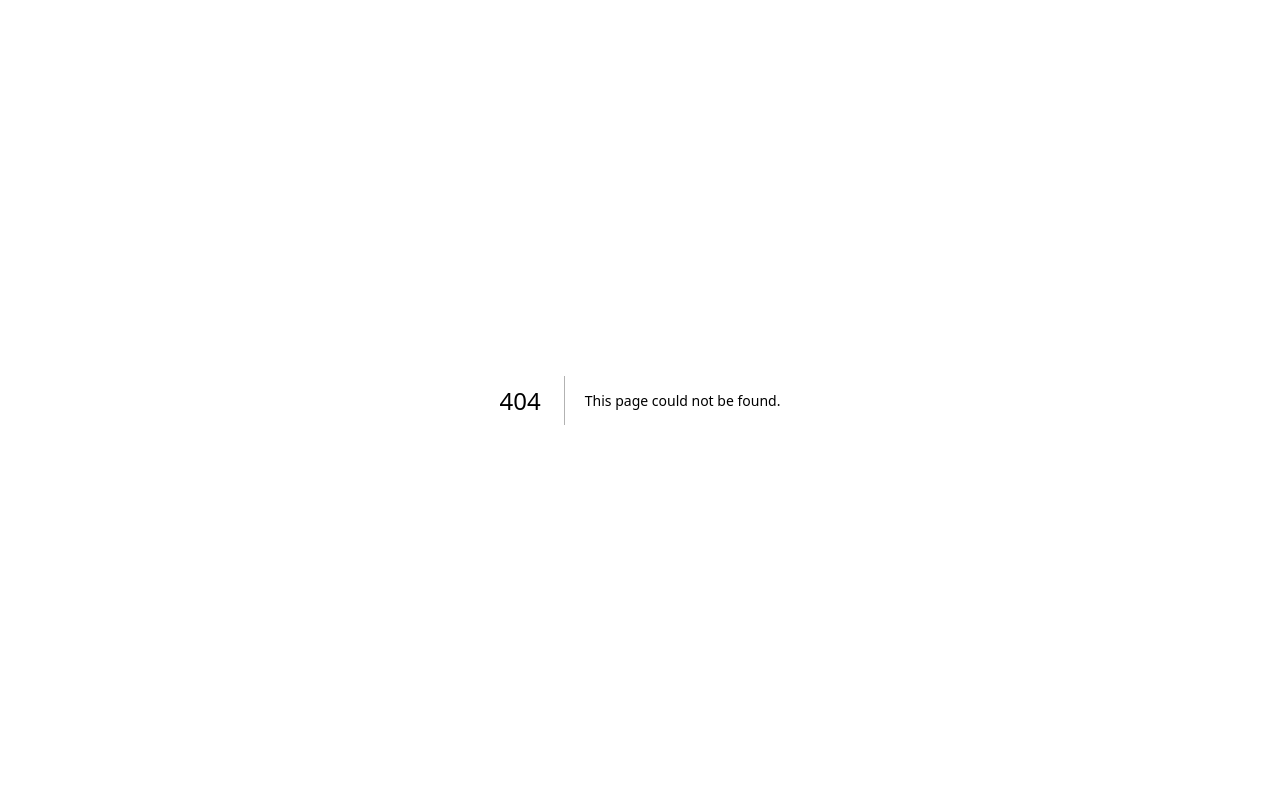
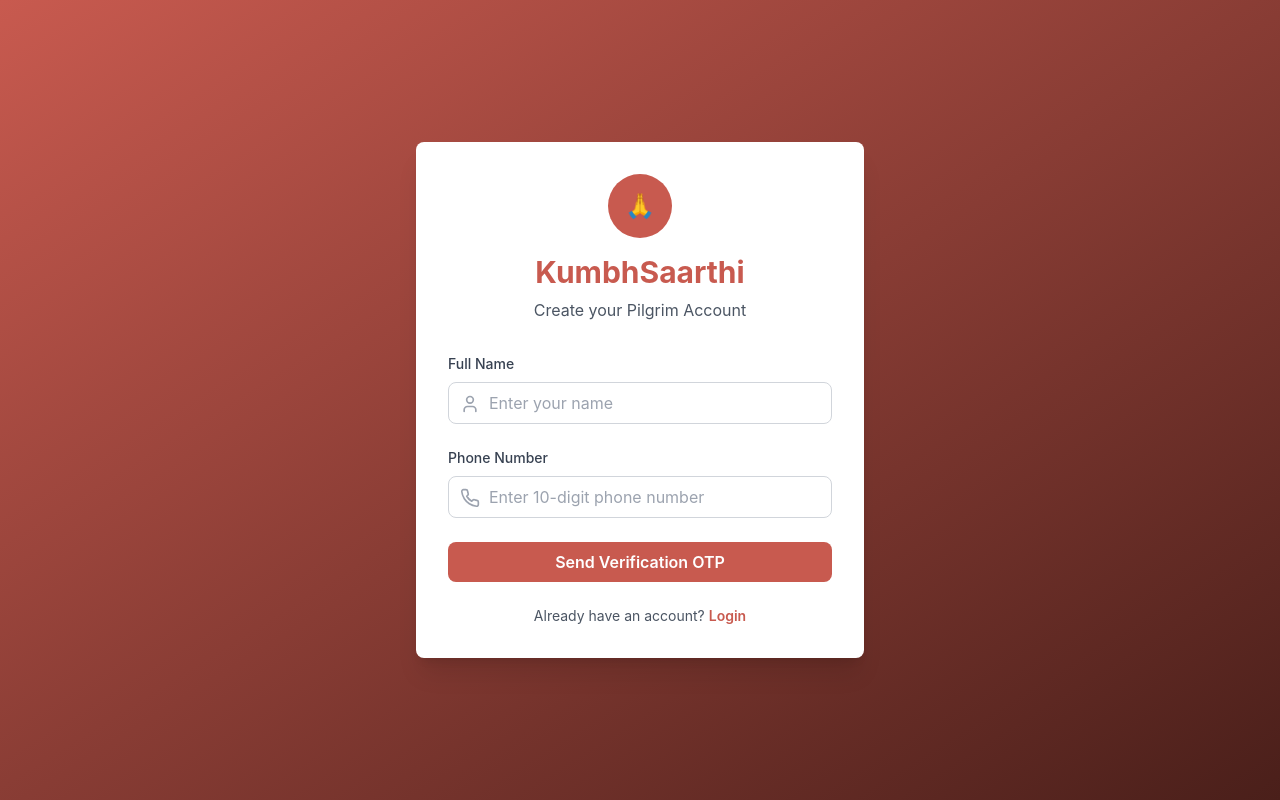
Before and after one commit to Namannn28/KumbhSathi-AI, a Next.js app: page /auth/signup in a window 1280 px wide. Before the commit this address had no page. Built offline with nearby package versions, Linux system fonts and the light colour scheme.

Commit message:
sign up page

```diff
--- a/app/auth/login/page.tsx
+++ b/app/auth/login/page.tsx
@@ -4,28 +4,27 @@ import { useState } from "react";
 import { signIn } from "next-auth/react";
 import { useRouter } from "next/navigation";
 import { Phone, Lock } from "lucide-react";
+import Link from "next/link";
 
 export default function LoginPage() {
   const router = useRouter();
   const [phone, setPhone] = useState("");
   const [otp, setOtp] = useState("");
-  const [step, setStep] = useState(1); // 1: phone, 2: otp
   const [loading, setLoading] = useState(false);
   const [error, setError] = useState("");
 
-  async function handlePhoneSubmit(e: React.FormEvent) {
+  async function handleLoginSubmit(e: React.FormEvent) {
     e.preventDefault();
+
     if (!/^\d{10}$/.test(phone)) {
       setError("Please enter a valid 10-digit phone number");
       return;
     }
-    // In production, send OTP via SMS
-    setError("");
-    setStep(2);
+    if (!/^\d{6}$/.test(otp)) {
+      setError("Please enter a 6-digit OTP code");
+      return;
     }
 
-  async function handleOtpSubmit(e: React.FormEvent) {
-    e.preventDefault();
     setLoading(true);
     setError("");
 
@@ -39,7 +38,7 @@ export default function LoginPage() {
       if (result?.ok) {
         router.push("/dashboard");
       } else {
-        setError(result?.error || "Login failed");
+        setError(result?.error || "Login failed. Please verify credentials.");
       }
     } catch (err) {
       setError("An error occurred. Please try again.");
@@ -54,7 +53,7 @@ export default function LoginPage() {
         <div className="bg-white rounded-lg shadow-xl p-8">
           <div className="text-center mb-8">
             <div className="w-16 h-16 bg-sacred-600 rounded-full flex items-center justify-center text-white font-bold text-2xl mx-auto mb-4">
-              K
+              🙏
             </div>
             <h1 className="text-3xl font-bold text-sacred-600">KumbhSaarthi</h1>
             <p className="text-gray-600 mt-2">Har Kadam Mein Saath</p>
@@ -66,8 +65,7 @@ export default function LoginPage() {
             </div>
           )}
 
-          {step === 1 ? (
-            <form onSubmit={handlePhoneSubmit} className="space-y-6">
+          <form onSubmit={handleLoginSubmit} className="space-y-6">
             <div>
               <label className="block text-sm font-medium text-gray-700 mb-2">
                 Phone Number
@@ -84,35 +82,15 @@ export default function LoginPage() {
               </div>
             </div>
 
-              <button
-                type="submit"
-                className="w-full bg-sacred-600 text-white py-2 rounded-lg font-semibold hover:bg-sacred-700 transition"
-              >
-                Send OTP
-              </button>
-
-              <div className="text-center">
-                <p className="text-gray-600">Demo OTP: 123456</p>
-              </div>
-            </form>
-          ) : (
-            <form onSubmit={handleOtpSubmit} className="space-y-6">
             <div>
-                <label className="block text-sm font-medium text-gray-700 mb-2">
-                  Phone Number
-                </label>
-                <input
-                  type="tel"
-                  value={phone}
-                  disabled
-                  className="w-full px-4 py-2 border border-gray-300 rounded-lg bg-gray-100 text-gray-600"
-                />
-              </div>
-
-              <div>
-                <label className="block text-sm font-medium text-gray-700 mb-2">
+              <div className="flex justify-between items-center mb-2">
+                <label className="block text-sm font-medium text-gray-700">
                   Enter OTP
                 </label>
+                <span className="text-xs text-sacred-600 font-semibold bg-sacred-50 px-2 py-0.5 rounded">
+                  Demo Code: 123456
+                </span>
+              </div>
               <div className="relative">
                 <Lock className="absolute left-3 top-3 w-5 h-5 text-gray-400" />
                 <input
@@ -120,7 +98,7 @@ export default function LoginPage() {
                   placeholder="6-digit OTP"
                   value={otp}
                   onChange={(e) => setOtp(e.target.value.replace(/\D/g, "").slice(0, 6))}
-                    className="w-full pl-10 pr-4 py-2 border border-gray-300 rounded-lg focus:ring-2 focus:ring-sacred-600"
+                  className="w-full pl-10 pr-4 py-2 border border-gray-300 rounded-lg focus:ring-2 focus:ring-sacred-600 focus:border-transparent"
                 />
               </div>
             </div>
@@ -128,24 +106,20 @@ export default function LoginPage() {
             <button
               type="submit"
               disabled={loading}
-                className="w-full bg-sacred-600 text-white py-2 rounded-lg font-semibold hover:bg-sacred-700 disabled:bg-gray-400 transition"
+              className="w-full bg-sacred-600 text-white py-2 rounded-lg font-semibold hover:bg-sacred-700 disabled:bg-gray-400 transition shadow-md"
             >
-                {loading ? "Verifying..." : "Verify OTP"}
+              {loading ? "Logging in..." : "Login"}
             </button>
 
-              <button
-                type="button"
-                onClick={() => {
-                  setStep(1);
-                  setOtp("");
-                  setError("");
-                }}
-                className="w-full border border-sacred-600 text-sacred-600 py-2 rounded-lg font-semibold hover:bg-sacred-50"
-              >
-                Change Phone Number
-              </button>
+            <div className="text-center text-sm">
+              <p className="text-gray-600">
+                New pilgrim?{" "}
+                <Link href="/auth/signup" className="text-sacred-600 font-semibold hover:underline">
+                  Sign Up / Register
+                </Link>
+              </p>
+            </div>
           </form>
-          )}
 
           <div className="mt-6 pt-6 border-t border-gray-200">
             <p className="text-center text-gray-600 text-sm">
--- /dev/null
+++ b/app/auth/signup/page.tsx
@@ -0,0 +1,176 @@
+"use client";
+
+import { useState } from "react";
+import { signIn } from "next-auth/react";
+import { useRouter } from "next/navigation";
+import { Phone, Lock, User } from "lucide-react";
+import Link from "next/link";
+
+export default function SignupPage() {
+  const router = useRouter();
+  const [name, setName] = useState("");
+  const [phone, setPhone] = useState("");
+  const [otp, setOtp] = useState("");
+  const [step, setStep] = useState(1); // 1: details, 2: otp
+  const [loading, setLoading] = useState(false);
+  const [error, setError] = useState("");
+
+  async function handleDetailsSubmit(e: React.FormEvent) {
+    e.preventDefault();
+    if (!name.trim()) {
+      setError("Please enter your name");
+      return;
+    }
+    if (!/^\d{10}$/.test(phone)) {
+      setError("Please enter a valid 10-digit phone number");
+      return;
+    }
+    setError("");
+    setStep(2);
+  }
+
+  async function handleOtpSubmit(e: React.FormEvent) {
+    e.preventDefault();
+    setLoading(true);
+    setError("");
+
+    try {
+      const result = await signIn("credentials", {
+        phone,
+        otp,
+        redirect: false,
+      });
+
+      if (result?.ok) {
+        // Update name in DB via client update profile if needed, or directly push
+        router.push("/dashboard");
+      } else {
+        setError(result?.error || "Registration failed");
+      }
+    } catch (err) {
+      setError("An error occurred. Please try again.");
+    } finally {
+      setLoading(false);
+    }
+  }
+
+  return (
+    <div className="min-h-screen bg-gradient-to-br from-sacred-600 to-sacred-900 flex items-center justify-center px-4">
+      <div className="w-full max-w-md">
+        <div className="bg-white rounded-lg shadow-xl p-8">
+          <div className="text-center mb-8">
+            <div className="w-16 h-16 bg-sacred-600 rounded-full flex items-center justify-center text-white font-bold text-2xl mx-auto mb-4">
+              🙏
+            </div>
+            <h1 className="text-3xl font-bold text-sacred-600">KumbhSaarthi</h1>
+            <p className="text-gray-600 mt-2">Create your Pilgrim Account</p>
+          </div>
+
+          {error && (
+            <div className="bg-red-100 border border-red-400 text-red-700 px-4 py-3 rounded-lg mb-4">
+              {error}
+            </div>
+          )}
+
+          {step === 1 ? (
+            <form onSubmit={handleDetailsSubmit} className="space-y-6">
+              <div>
+                <label className="block text-sm font-medium text-gray-700 mb-2">
+                  Full Name
+                </label>
+                <div className="relative">
+                  <User className="absolute left-3 top-3 w-5 h-5 text-gray-400" />
+                  <input
+                    type="text"
+                    placeholder="Enter your name"
+                    value={name}
+                    onChange={(e) => setName(e.target.value)}
+                    className="w-full pl-10 pr-4 py-2 border border-gray-300 rounded-lg focus:ring-2 focus:ring-sacred-600"
+                  />
+                </div>
+              </div>
+
+              <div>
+                <label className="block text-sm font-medium text-gray-700 mb-2">
+                  Phone Number
+                </label>
+                <div className="relative">
+                  <Phone className="absolute left-3 top-3 w-5 h-5 text-gray-400" />
+                  <input
+                    type="tel"
+                    placeholder="Enter 10-digit phone number"
+                    value={phone}
+                    onChange={(e) => setPhone(e.target.value.replace(/\D/g, "").slice(0, 10))}
+                    className="w-full pl-10 pr-4 py-2 border border-gray-300 rounded-lg focus:ring-2 focus:ring-sacred-600"
+                  />
+                </div>
+              </div>
+
+              <button
+                type="submit"
+                className="w-full bg-sacred-600 text-white py-2 rounded-lg font-semibold hover:bg-sacred-700 transition"
+              >
+                Send Verification OTP
+              </button>
+
+              <div className="text-center text-sm">
+                <p className="text-gray-600">
+                  Already have an account?{" "}
+                  <Link href="/auth/login" className="text-sacred-600 font-semibold hover:underline">
+                    Login
+                  </Link>
+                </p>
+              </div>
+            </form>
+          ) : (
+            <form onSubmit={handleOtpSubmit} className="space-y-6">
+              <div>
+                <label className="block text-sm font-medium text-gray-700 mb-2">
+                  Phone Number
+                </label>
+                <input
+                  type="tel"
+                  value={phone}
+                  disabled
+                  className="w-full px-4 py-2 border border-gray-300 rounded-lg bg-gray-100 text-gray-600"
+                />
+              </div>
+
+              <div>
+                <label className="block text-sm font-medium text-gray-700 mb-2">
+                  Enter Verification OTP
+                </label>
+                <div className="relative">
+                  <Lock className="absolute left-3 top-3 w-5 h-5 text-gray-400" />
+                  <input
+                    type="text"
+                    placeholder="6-digit OTP (use 123456)"
+                    value={otp}
+                    onChange={(e) => setOtp(e.target.value.replace(/\D/g, "").slice(0, 6))}
+                    className="w-full pl-10 pr-4 py-2 border border-gray-300 rounded-lg focus:ring-2 focus:ring-sacred-600"
+                  />
+                </div>
+              </div>
+
+              <button
+                type="submit"
+                disabled={loading}
+                className="w-full bg-sacred-600 text-white py-2 rounded-lg font-semibold hover:bg-sacred-700 disabled:bg-gray-400 transition"
+              >
+                {loading ? "Verifying..." : "Verify & Sign Up"}
+              </button>
+
+              <button
+                type="button"
+                onClick={() => setStep(1)}
+                className="w-full border border-sacred-600 text-sacred-600 py-2 rounded-lg font-semibold hover:bg-sacred-50"
+              >
+                Change Details
+              </button>
+            </form>
+          )}
+        </div>
+      </div>
+    </div>
+  );
+}
--- a/app/page.tsx
+++ b/app/page.tsx
@@ -18,9 +18,12 @@ export default function Home() {
               <p className="text-xs text-gray-600">हर कदम में साथ</p>
             </div>
           </div>
-          <div className="flex gap-3">
-            <a href="/auth/login" className="px-6 py-2 bg-sacred-600 text-white rounded-lg hover:bg-sacred-700 font-semibold transition">
+          <div className="flex gap-3 items-center">
+            <a href="/auth/login" className="px-4 py-2 text-sacred-600 hover:text-sacred-750 font-semibold transition">
               Login
+            </a>
+            <a href="/auth/signup" className="px-6 py-2 bg-sacred-600 text-white rounded-lg hover:bg-sacred-700 font-semibold transition shadow">
+              Sign Up
             </a>
           </div>
         </div>
@@ -44,7 +47,7 @@ export default function Home() {
             Get real-time guidance, emergency support, and community connection in your language. Navigate safely among 50 million pilgrims.
           </p>
           <div className="flex justify-center gap-4 flex-wrap">
-            <a href="/auth/login" className="px-8 py-4 bg-white text-sacred-600 font-bold rounded-lg hover:bg-gray-100 shadow-lg transition transform hover:scale-105">
+            <a href="/auth/signup" className="px-8 py-4 bg-white text-sacred-600 font-bold rounded-lg hover:bg-gray-100 shadow-lg transition transform hover:scale-105">
               Get Started Now
             </a>
             <a href="#features" className="px-8 py-4 border-2 border-white text-white font-bold rounded-lg hover:bg-white hover:text-sacred-600 transition">
@@ -185,7 +188,7 @@ export default function Home() {
             Join millions of pilgrims experiencing Mahakumbh safely with KumbhSaarthi AI
           </p>
           <div className="flex gap-4 justify-center flex-wrap">
-            <a href="/auth/login" className="px-8 py-4 bg-white text-sacred-600 font-bold rounded-lg hover:bg-gray-100 shadow-lg transition transform hover:scale-105">
+            <a href="/auth/signup" className="px-8 py-4 bg-white text-sacred-600 font-bold rounded-lg hover:bg-gray-100 shadow-lg transition transform hover:scale-105">
               Start Now (Free)
             </a>
             <a href="#features" className="px-8 py-4 border-2 border-white text-white font-bold rounded-lg hover:bg-white hover:text-sacred-600 transition">
```
Lines whose indentation alone changed are shown as unchanged.
